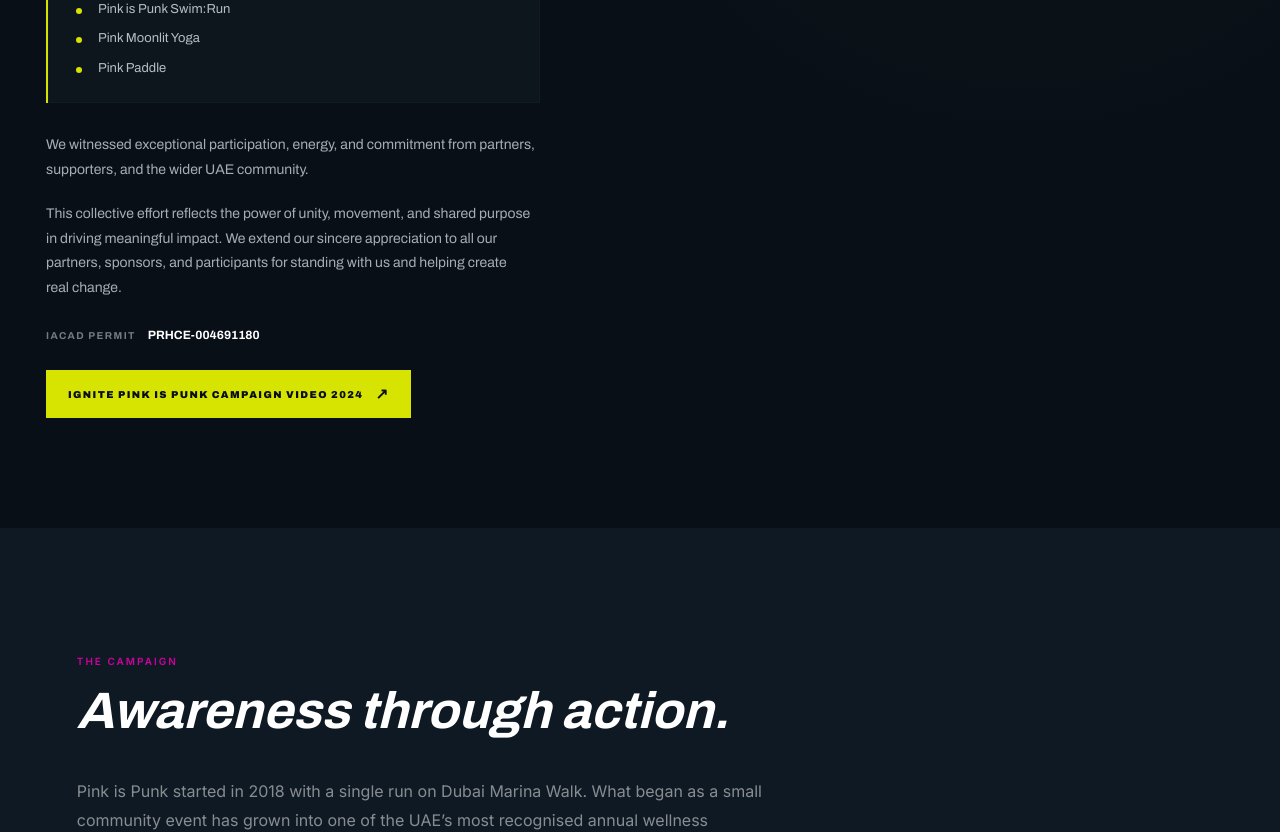
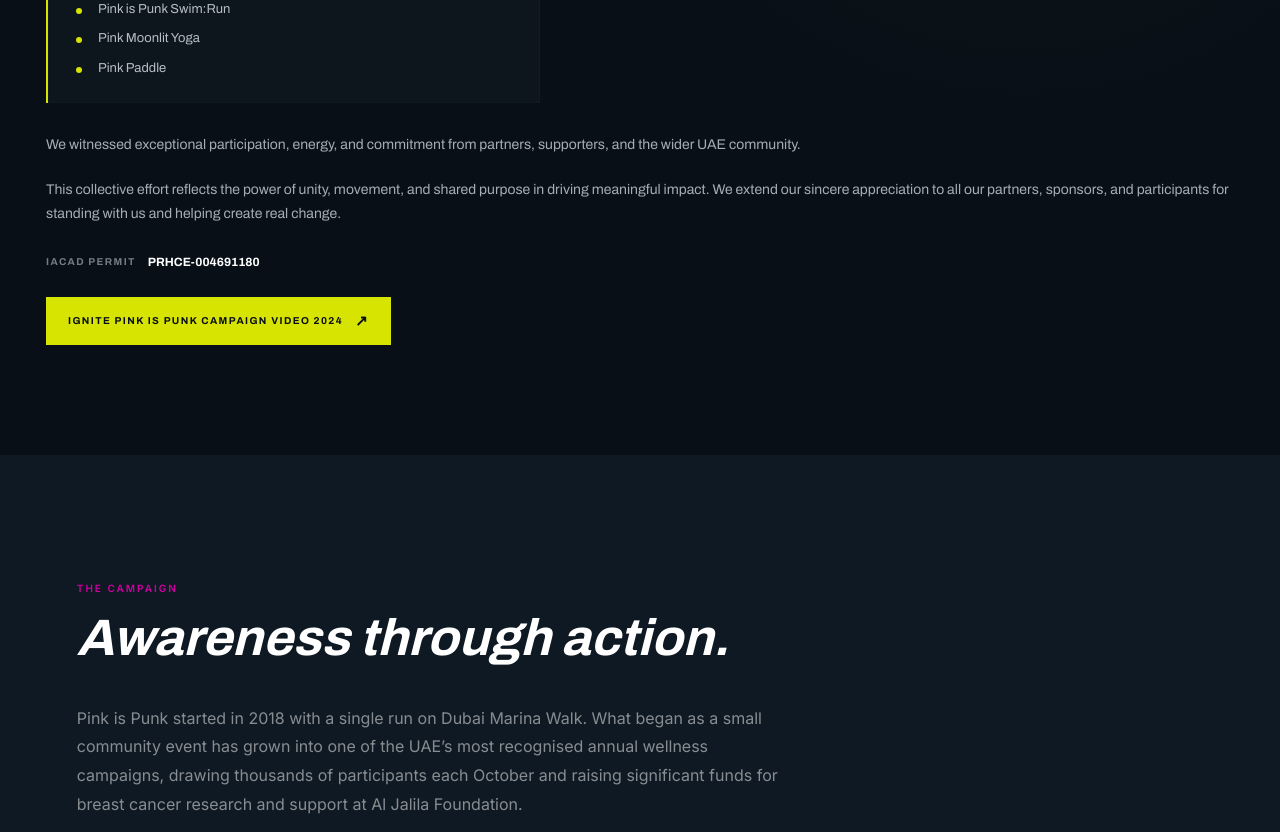
Before and after one commit to ivhub010/ignite.ae, a Next.js app: page /pink-is-punk in a window 1280 px wide. Shown: the part 1360-2192 px from the top of the page. Built offline with nearby package versions, Linux system fonts and the light colour scheme.

Commit message:
update all

```diff
--- a/app/globals.css
+++ b/app/globals.css
@@ -2195,7 +2195,7 @@
   color: #080f17;
 
   font-size: 10px;
-  font-weight: 800;
+  font-weight: 600;
 
   letter-spacing: 1.4px;
   text-transform: uppercase;
--- a/app/pink-is-punk/page.tsx
+++ b/app/pink-is-punk/page.tsx
@@ -99,32 +99,6 @@
             </ul>
           </div>
 
-          <p>
-            We witnessed exceptional participation, energy, and commitment from
-            partners, supporters, and the wider UAE community.
-          </p>
-
-          <p>
-            This collective effort reflects the power of unity, movement, and
-            shared purpose in driving meaningful impact. We extend our sincere
-            appreciation to all our partners, sponsors, and participants for
-            standing with us and helping create real change.
-          </p>
-
-          <div className="pink-campaign-permit">
-            <span>IACAD Permit</span>
-            <strong>PRHCE-004691180</strong>
-          </div>
-
-          <a
-            href="https://www.youtube.com/watch?v=0k6vQakH-LM"
-            target="_blank"
-            rel="noopener noreferrer"
-            className="pink-campaign-cta"
-          >
-            IGNITE Pink is Punk Campaign video 2024
-            <span>↗</span>
-          </a>
         </div>
 
 
@@ -160,8 +134,38 @@
           </div> */}
 
         </div>
+      </div>
 
-      </div>
+      <div className="pink-campaign-inner" style={{ display: 'block' }}>
+          <div className="pink-campaign-content" style={{ maxWidth: '100%' }}>
+            <p>
+              We witnessed exceptional participation, energy, and commitment from
+              partners, supporters, and the wider UAE community.
+            </p>
+
+            <p>
+              This collective effort reflects the power of unity, movement, and
+              shared purpose in driving meaningful impact. We extend our sincere
+              appreciation to all our partners, sponsors, and participants for
+              standing with us and helping create real change.
+            </p>
+
+            <div className="pink-campaign-permit">
+              <span>IACAD Permit</span>
+              <strong>PRHCE-004691180</strong>
+            </div>
+
+            <a
+              href="https://www.youtube.com/watch?v=0k6vQakH-LM"
+              target="_blank"
+              rel="noopener noreferrer"
+              className="pink-campaign-cta"
+            >
+              IGNITE Pink is Punk Campaign video 2024
+              <span>↗</span>
+            </a>
+          </div>
+        </div>
     </section>
 
       <section id="campaign" className="content-block">
--- a/components/SiteFooter.tsx
+++ b/components/SiteFooter.tsx
@@ -12,7 +12,7 @@
             <p className="footer-about">wellness in motion. contributing to the quality of life of our community by encouraging healthy lifestyle habits and movement. Dubai, UAE · Since 2007.</p>
           </div>
           <div>
-            <p className="footer-heading">Divisions</p>
+            <p className="footer-heading">Associate Links</p>
             <ul className="footer-links">
               {DIVISIONS.map(d => (
                 <li key={d.label}>
```
